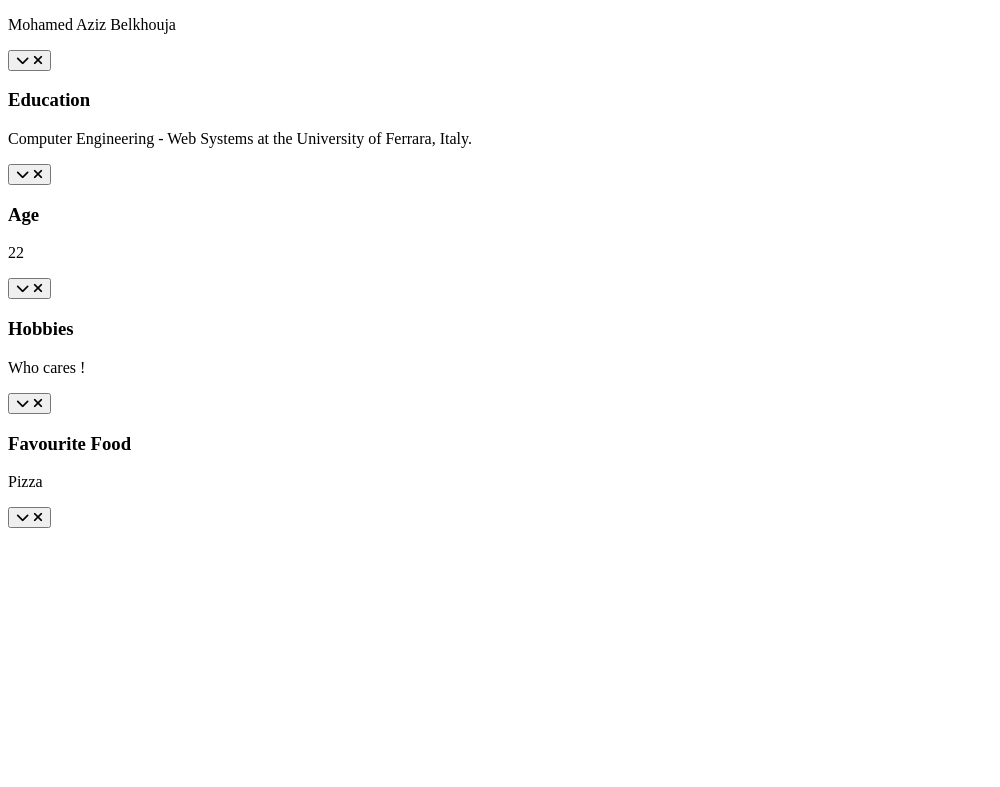
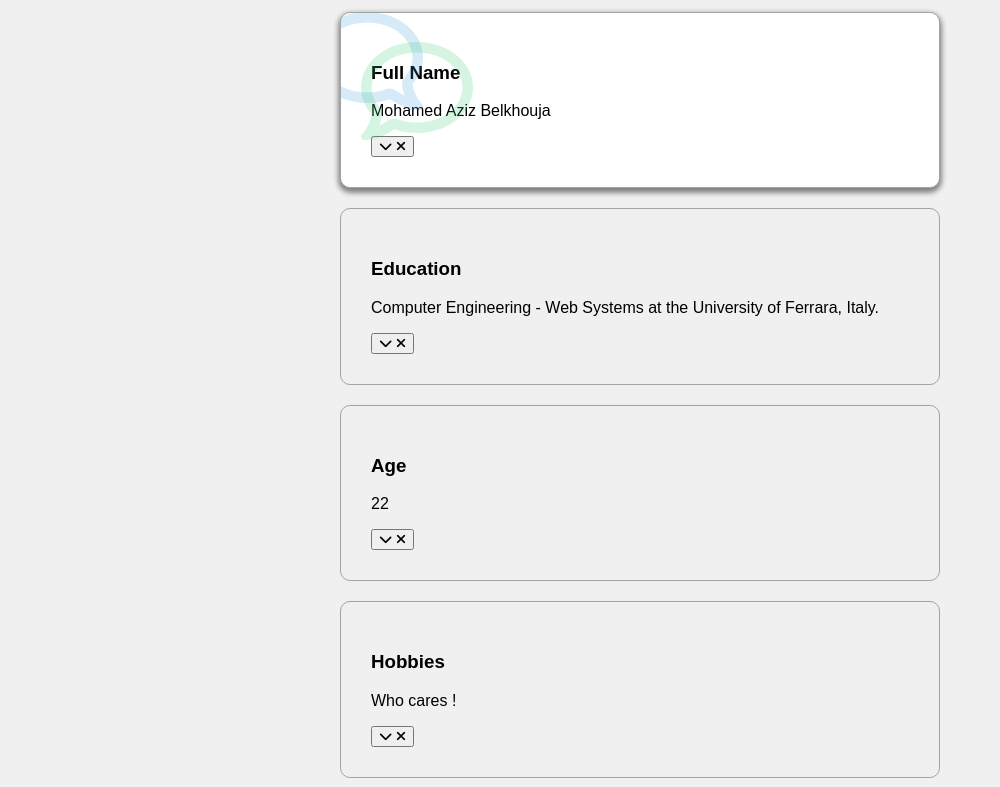
Before and after one commit to azizbelkhouja/MyFAQ, a plain HTML site: page index.html in a window 1280 px wide. Shown: the part 105-892 px from the top of the page, without its empty margins (0-1000 px from the left). Before the commit the page ends 800 px from the top, so only its background shows below. Drawn offline with Linux system fonts and the light colour scheme.

Commit message:
css done 1

```diff
--- a/index.html
+++ b/index.html
@@ -22,7 +22,7 @@
                 <i class="fas fa-times"></i>
             </button>
         </div>
-        <div class="faq active">
+        <div class="faq">
             <h3 class="faq-title">
                 Education
             </h3>
@@ -34,7 +34,7 @@
                 <i class="fas fa-times"></i>
             </button>
         </div>
-        <div class="faq active">
+        <div class="faq">
             <h3 class="faq-title">
                 Age
             </h3>
@@ -46,7 +46,7 @@
                 <i class="fas fa-times"></i>
             </button>
         </div>
-        <div class="faq active">
+        <div class="faq">
             <h3 class="faq-title">
                 Hobbies
             </h3>
@@ -58,12 +58,12 @@
                 <i class="fas fa-times"></i>
             </button>
         </div>
-        <div class="faq active">
+        <div class="faq">
             <h3 class="faq-title">
                 Favourite Food
             </h3>
             <p class="faq-text">
-                Pizza
+                Anything Italian
             </p>
             <button>
                 <i class="fas fa-chevron-down"></i>
--- a/style.css
+++ b/style.css
@@ -1,3 +1,44 @@
 body {
-
+    font-family: sans-serif;
+    background-color: #f0f0f0;
 }
+h1 {
+    margin: 50px 0 30px;
+    text-align: center;
+}
+.faq-container {
+    max-width: 600px;
+    margin: 0 auto;
+}
+.faq {
+    background-color: transparent;
+    border: 1px solid #9fa4a8;
+    border-radius: 10px;
+    margin: 20px 0;
+    padding: 30px;
+    position: relative;
+    overflow: hidden;
+    transition: 0.3s ease;
+}
+.faq.active {
+    background-color: white;
+    box-shadow: 0 3px 6px grey, 0 3px 6px gray;
+}
+.faq.active::before,
+.faq.active::after {
+    content: '\f075';
+    font-family: 'Font Awesome 5 free';
+    color: #2ecc71;
+    font-size: 7rem;
+    position: absolute;
+    opacity: 0.2;
+    top: 20px;
+    left: 20px;
+    z-index: 0;
+}
+.faq.active::before {
+    color: #3498db;
+    top: -10px;
+    left: -30px;
+    transform: rotateY(180deg);
+}
```
